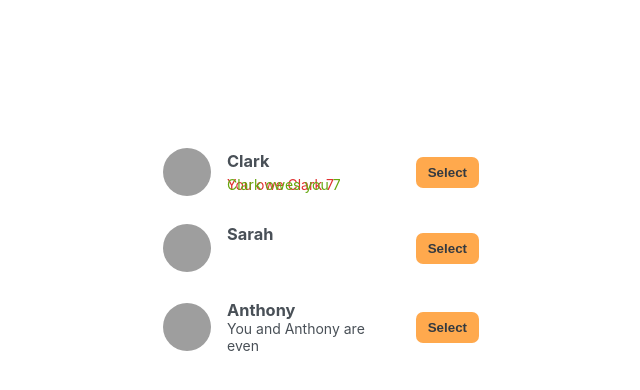
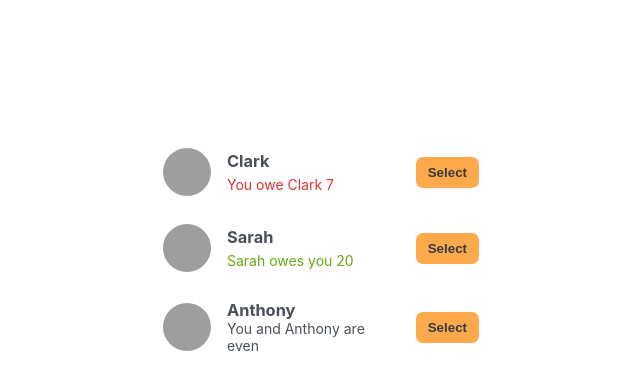
Before and after one commit to EngrPahati/eat-n-split, a React (Create React App) app: page / in a window 1280 px wide. Shown: the top 390 px of the page, without its empty margins (79-719 px from the left). Built offline with nearby package versions, Linux system fonts and the light colour scheme; grey boxes are pictures that could not be loaded.

Commit message:
fix bugs on friend.name owes you conditional rendering

```diff
--- a/src/App.js
+++ b/src/App.js
@@ -52,7 +52,7 @@ function Friend({friend}) {
         </p>
       )}
 
-      {friend.balance < 0 && (
+      {friend.balance > 0 && (
         <p className="green"> { friend.name } owes you {Math.abs(friend.balance)}</p>
       )}
 
```
